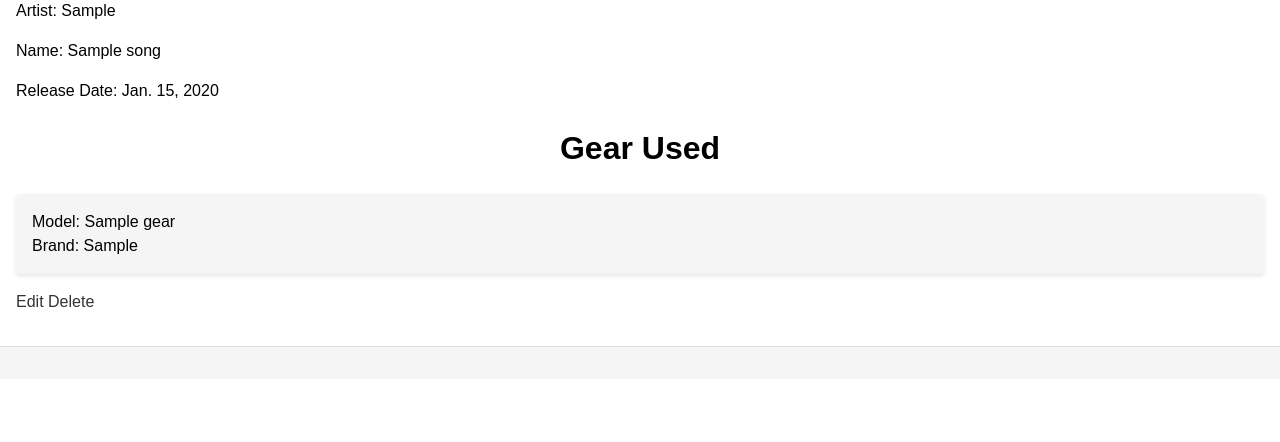
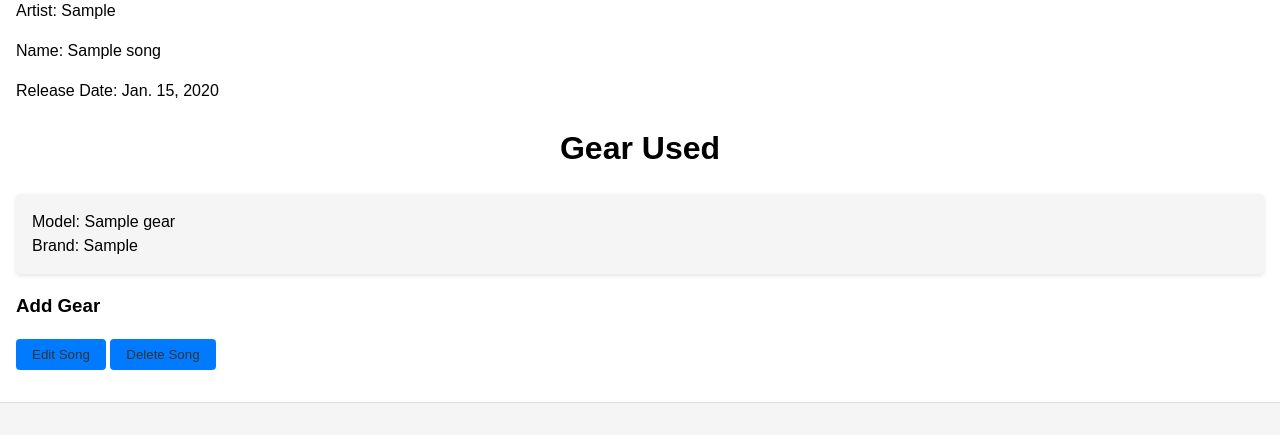
Before and after one commit to ShayRdev/Sampology, a Django app: page /songs/1/ in a window 1280 px wide. Shown: the part 138-580 px from the top of the page. Run offline with Django 4.2, Linux system fonts and the light colour scheme; tables that the repository leaves empty hold one stand-in row (values such as "Sample post"); some libraries are stand-ins or nearby versions.

Commit message:
manytomany association functioning properly

```diff
--- a/sampology/main_app/templates/main_app/song_detail.html
+++ b/sampology/main_app/templates/main_app/song_detail.html
@@ -22,10 +22,22 @@
             <h5>No Gear Added Yet</h5>
             {% endif %}
         </div>
-
+            <div>
+                <h3>Add Gear</h3>
+                    {% for gear in gear_used.all %}
+                    <div class="gear-item">
+                        <span>Model: {{gear.gear_name}} </span>
+                        <p>Brand: {{gear.gear_brand}} </p>
+                    </div>
+                    <form action=" {% url 'assoc_gear' song.id gear.id %} " method="POST">
+                        {% csrf_token %}
+                        <button type="submit">Add</button>
+                    </form>
+                    {% endfor %}
+            </div>
         <div>
-            <a href=" {% url 'songs_update' song.id %} ">Edit</a>
-            <a href=" {% url 'songs_delete' song.id %} ">Delete</a>
+            <button><a href=" {% url 'songs_update' song.id %} ">Edit Song</a></button>
+            <button><a href=" {% url 'songs_delete' song.id %} ">Delete Song</a></button>
         </div>
     </div>
 
--- a/sampology/main_app/urls.py
+++ b/sampology/main_app/urls.py
@@ -5,10 +5,11 @@ urlpatterns = [
     path('', views.home, name='home'),
     path('songs', views.songs_index, name='index'),
     path('songs/create', views.SongCreate.as_view(), name="songs_create"),
-    path("songs/<int:pk>/", views.SongDetail.as_view(), name="songs_detail"),
+    path("songs/<int:song_id>/", views.song_detail, name="songs_detail"),
     path("songs/<int:pk>/update", views.SongUpdate.as_view(), name="songs_update"),
     path("songs/<int:pk>/delete", views.SongDelete.as_view(), name="songs_delete"),
     path("gear/", views.GearList.as_view(), name="gears_index"),
     path("gear/<int:pk>/", views.GearDetail.as_view(), name="gears_detail"),
     path("gear/create", views.GearCreate.as_view(), name="gears_create"),
+    path("songs/<int:song_id>/assoc_gear/<int:gear_id>/", views.assoc_gear, name="assoc_gear"),
 ]
--- a/sampology/main_app/views.py
+++ b/sampology/main_app/views.py
@@ -14,8 +14,15 @@ def songs_index(request):
         'songs': songs
      })
 
-class SongDetail(DetailView):
-    model = Song
+def song_detail(request, song_id):
+    song = Song.objects.get(id=song_id)
+    id_list = song.gear_used.all().values_list('id')
+    gear_used_song_doesnt_have = Gear.objects.exclude(id__in=id_list)
+    return render(request, 'main_app/song_detail.html', {
+        'song': song,
+        'gear_used': gear_used_song_doesnt_have
+    })
+
 
 class SongCreate(CreateView):
     model = Song
@@ -38,3 +45,7 @@ class GearDetail(DetailView):
 class GearCreate(CreateView):
     model = Gear
     fields = '__all__'
+
+def assoc_gear(request, song_id, gear_id):
+    Song.objects.get(id=song_id).gear_used.add(gear_id)
+    return redirect('songs_detail', song_id=song_id)
```
